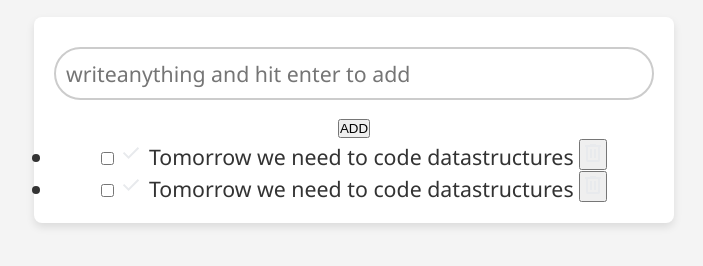
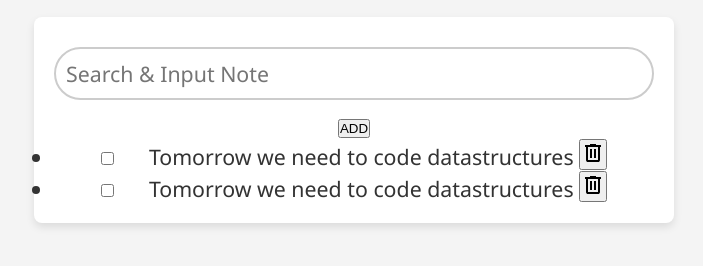
Before and after one commit to ReicaD/2DOApp, a plain HTML site: page index.html in a window 1280 px wide. Shown: the part 96-362 px from the top of the page, without its empty margins (286-989 px from the left). Drawn offline with Linux system fonts and the light colour scheme.

Commit message:
checkbox styling

```diff
--- a/index.html
+++ b/index.html
@@ -15,7 +15,7 @@
         <input
           id="todo-input"
           type="text"
-          placeholder="writeanything and hit enter to add"
+          placeholder="Search & Input Note"
           autocomplete="off"
         />
         <button id="add-button">ADD</button>
@@ -25,7 +25,7 @@
           <!-- checking the to do and save -->
           <input type="checkbox" id="todo-1" />
           <label class="custom-checkbox" for="todo-1">
-            <svg
+            <svg fill="transparent"
               xmlns="http://www.w3.org/2000/svg"
               height="24px"
               viewBox="0 -960 960 960"
@@ -39,7 +39,7 @@
             Tomorrow we need to code datastructures
           </label>
           <button class="delete-button">
-            <svg
+            <svg fill="var(--secondary)"
               xmlns="http://www.w3.org/2000/svg"
               height="24px"
               viewBox="0 -960 960 960"
@@ -56,7 +56,7 @@
           <!-- checking the to do and save -->
           <input type="checkbox" id="todo-2" />
           <label class="custom-checkbox" for="todo-2">
-            <svg
+            <svg fill="transparent"
               xmlns="http://www.w3.org/2000/svg"
               height="24px"
               viewBox="0 -960 960 960"
@@ -70,7 +70,7 @@
             Tomorrow we need to code datastructures
           </label>
           <button class="delete-button">
-            <svg
+            <svg fill="var(--secondary)"
               xmlns="http://www.w3.org/2000/svg"
               height="24px"
               viewBox="0 -960 960 960"
```
